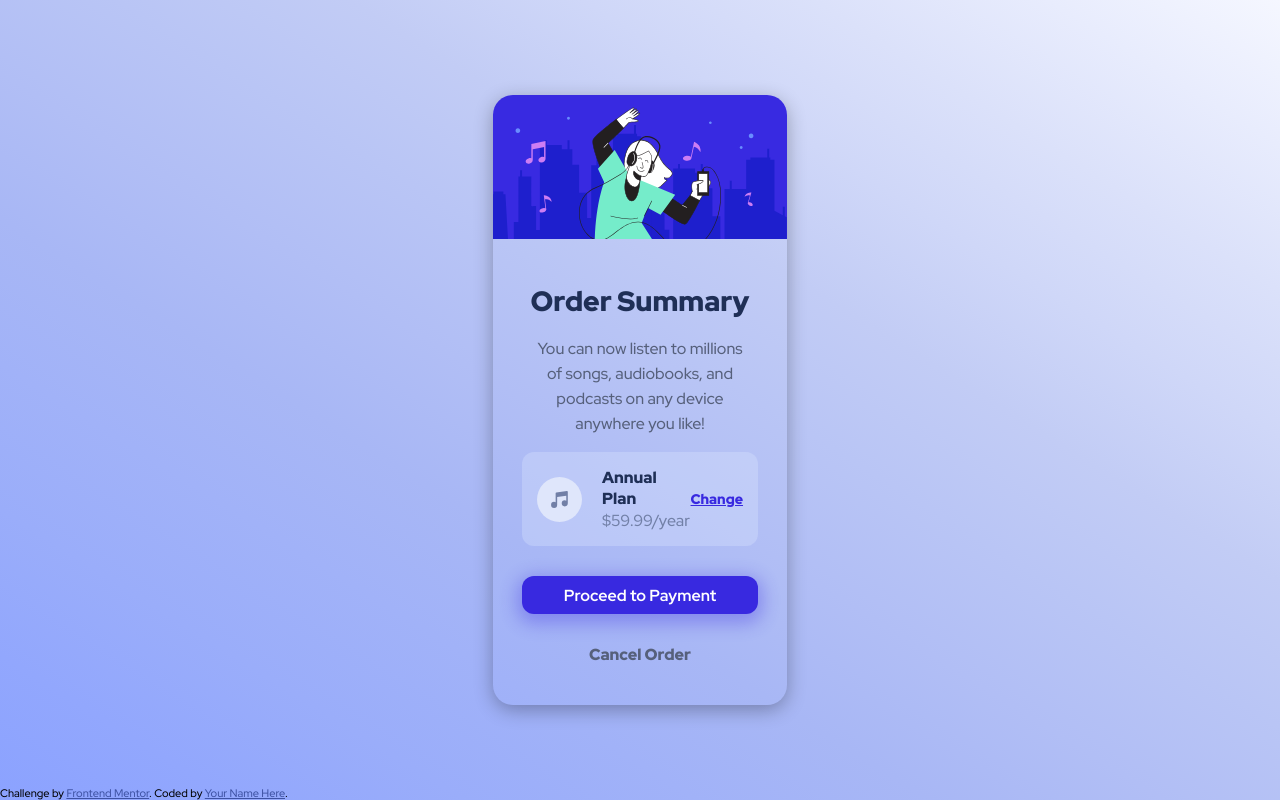
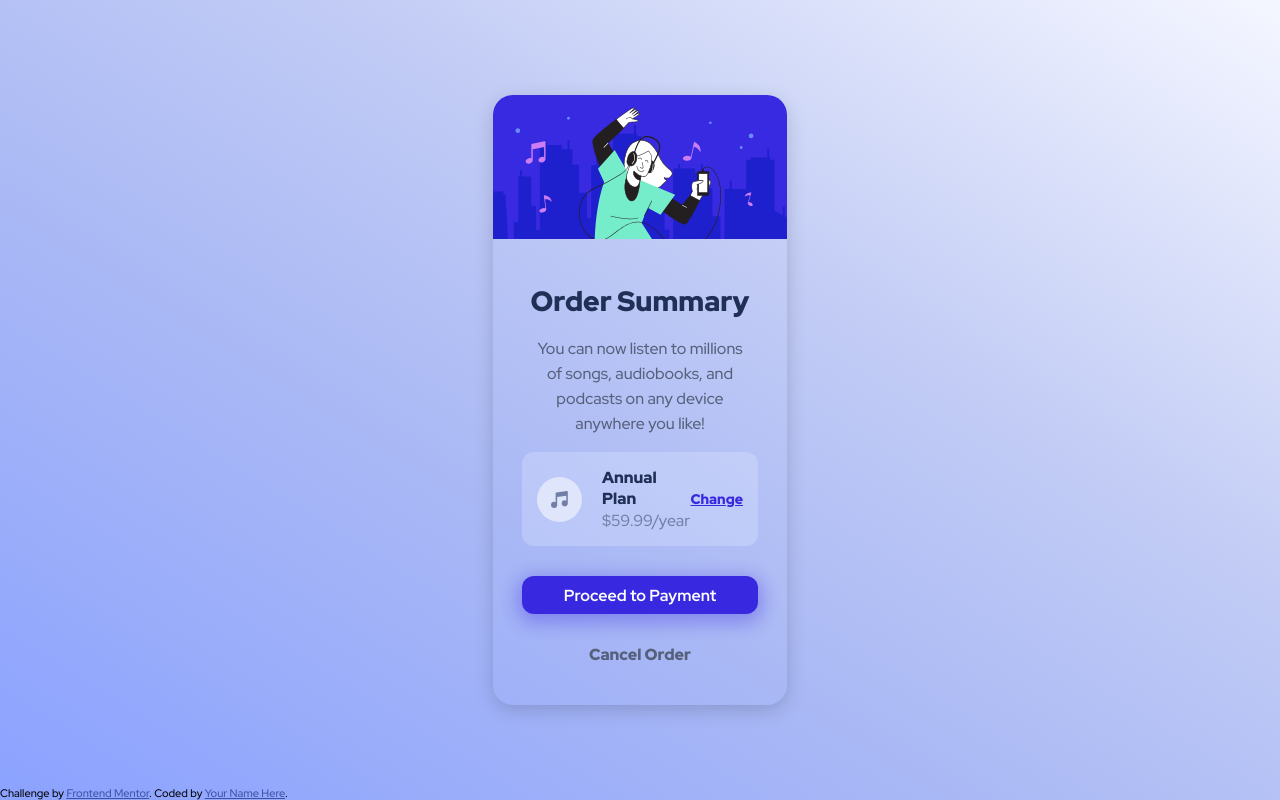
Before and after one commit to milanche032/vezbanje, a plain HTML site: page index.html in a window 1280 px wide. Drawn offline with Linux system fonts and the light colour scheme.

Commit message:
changed shadow

```diff
--- a/css/style.css
+++ b/css/style.css
@@ -20,8 +20,8 @@
         border-radius: 20px;
         background-color: transparent;
         padding-bottom: 20px;
-        -webkit-box-shadow: 0px 5px 20px -1px rgba(0, 0, 0, 0.32);
-        box-shadow: 0px 5px 20px -1px rgba(0, 0, 0, 0.32);
+        -webkit-box-shadow: 0px 5px 20px -1px rgba(0, 0, 0, 0.18);
+        box-shadow: 0px 5px 20px -1px rgba(0, 0, 0, 0.18);
     }
 
     .card .card-content p.info {
```
